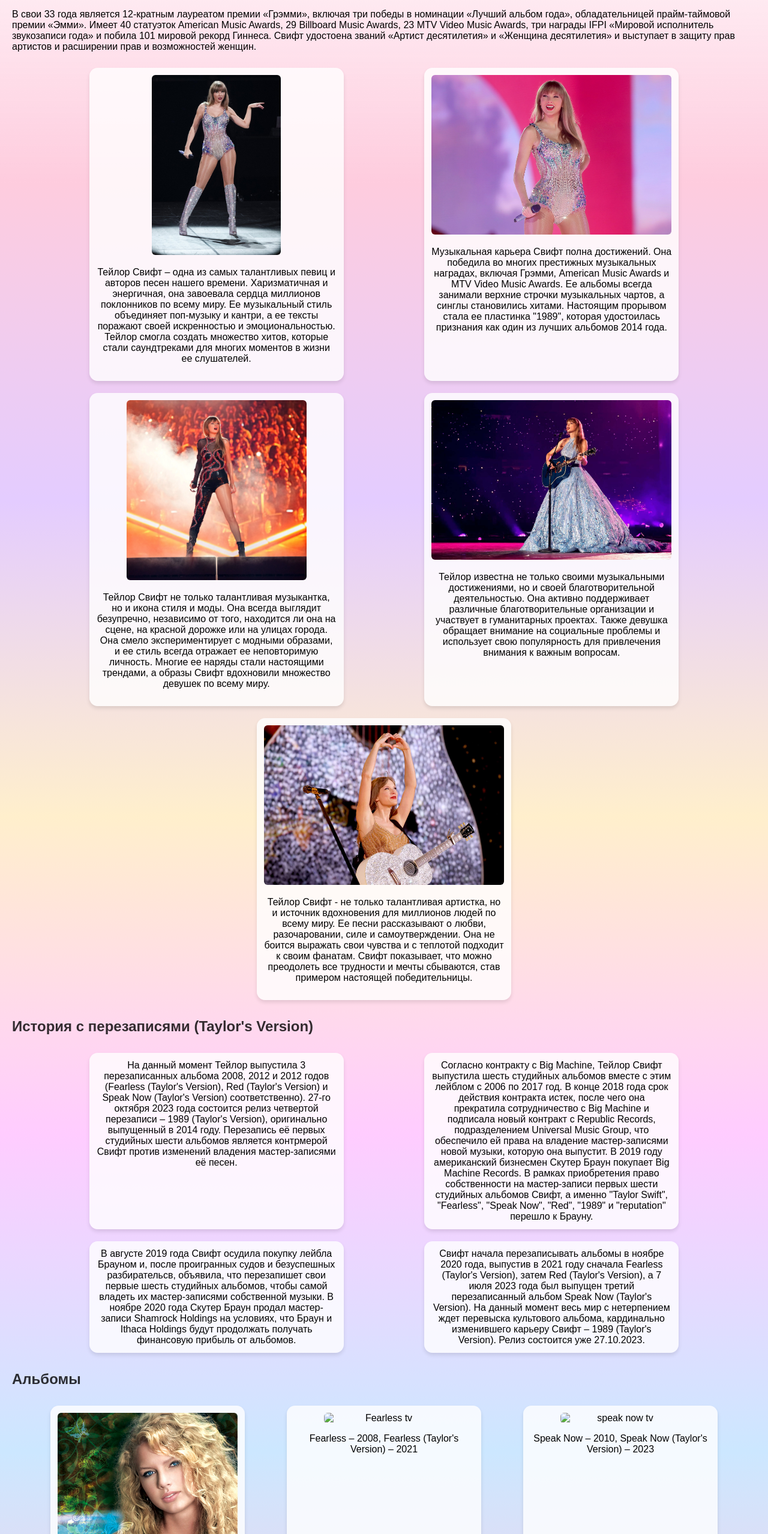
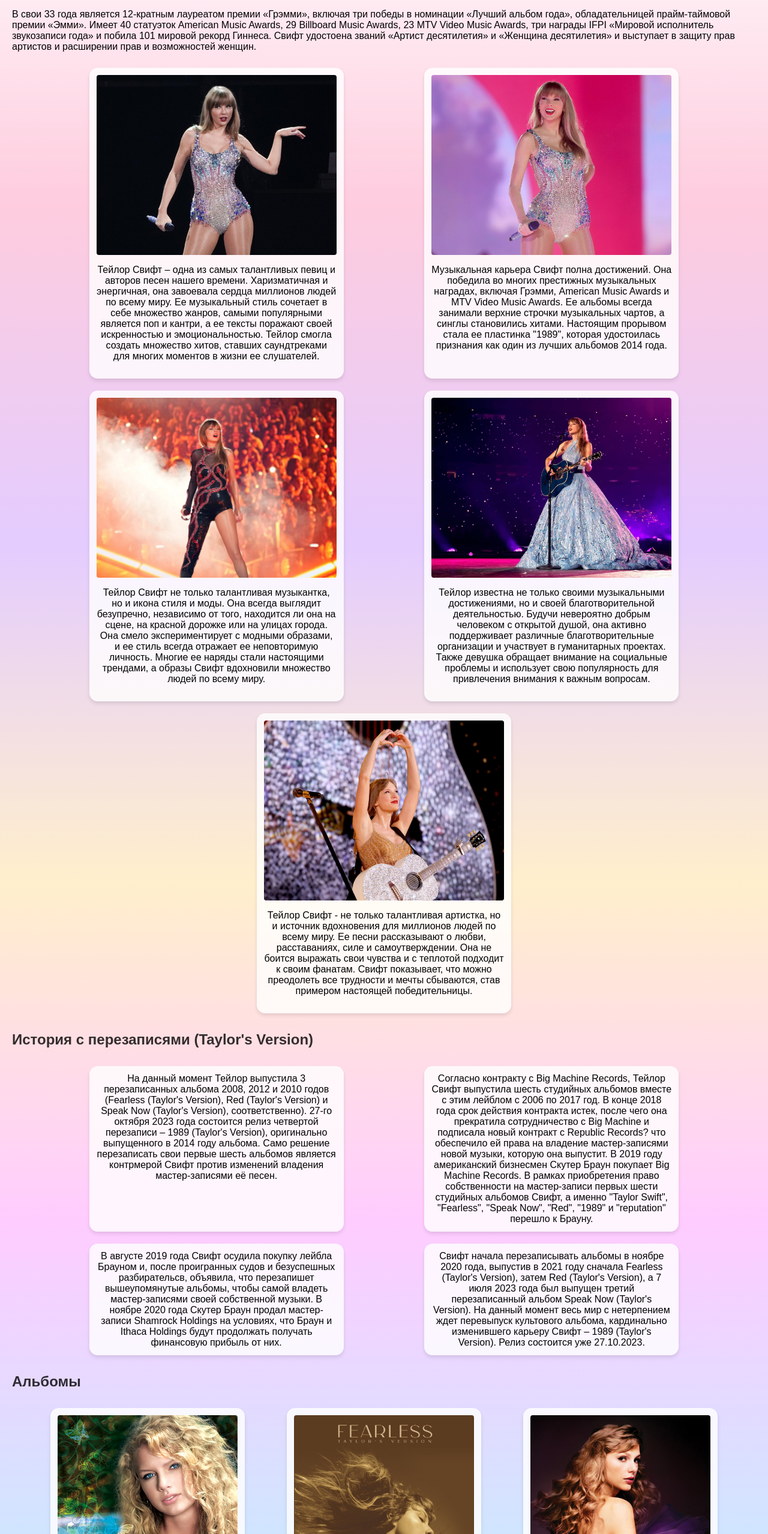
Before and after one commit to KIRILLN2023/AAAAA, a plain HTML site: page index.html in a window 1280 px wide. Shown: the part 223-2780 px from the top of the page at 60% size. Drawn offline with Linux system fonts and the light colour scheme.

Commit message:
lastcommit

```diff
--- a/css/tscss.css
+++ b/css/tscss.css
@@ -15,7 +15,6 @@ header {
     max-height: 60px;
     margin: -80px 0;
     box-shadow: 0px 1px 4px rgba(0, 0, 0, 0.05);
-    /* border: 1px solid rgba(0, 0, 0, 0.1); */
 }
 
 header h1 {
@@ -57,13 +56,6 @@ footer {
     padding: 20px;
     width: 100%;
     border: 1px solid rgba(0, 0, 0, 0.05);
-}
-
-img {
-    max-height: 300px;
-    max-width: 400px;
-    min-width: 200px;
-    border-radius: 6px;
 }
 
 .aboutts {
@@ -117,3 +109,12 @@ img {
     box-shadow: 0px 4px 6px rgba(0, 0, 0, 0.1);
     text-align: center;
 }
+
+.photo{
+    max-width: 400px;
+    min-width: 20px;
+    max-height: 300px;
+    min-height: 300px;
+    border-radius: 4px;
+    background-size: contain;
+}
--- a/index.html
+++ b/index.html
@@ -1,12 +1,13 @@
 <!DOCTYPE html>
 <head lang="ru">
     <meta charset="UTF-8">
-  <meta name="viewport" content="width=device-width, initial-scale=1.0">
+    <meta name="viewport" content="width=device-width, initial-scale=1">
     <title>Taylor Swift Fan Page</title>
     <link rel="stylesheet" href="css/tscss.css">
-
+    <!-- <link rel="stylesheet" href="https://cdn.jsdelivr.net/npm/bootstrap@5.3.2/dist/css/bootstrap.min.css" integrity="sha384-T3c6CoIi6uLrA9TneNEoa7RxnatzjcDSCmG1MXxSR1GAsXEV/Dwwykc2MPK8M2HN" crossorigin="anonymous"> -->
 </head>
 <body>
+    <!-- <script src="https://cdn.jsdelivr.net/npm/bootstrap@5.3.2/dist/js/bootstrap.bundle.min.js" integrity="sha384-C6RzsynM9kWDrMNeT87bh95OGNyZPhcTNXj1NW7RuBCsyN/o0jlpcV8Qyq46cDfL" crossorigin="anonymous"></script> -->
     <header>
         <h1>Taylor Swift Fan Page</h1>
         <nav>
@@ -26,22 +27,30 @@
         <p><b>Тейлор Элисон Свифт</b> — американская певица, автор песен, актриса, филантроп, лауреат многочисленных премий и обладатель докторской степени. Продала свыше 200 миллионов пластинок в мире и является одной из самых продаваемых музыкантов всех времен, самой прослушиваемой певицей на платформе Spotify и единственной артисткой, у которой пять альбомов были проданы тиражом свыше миллиона копий в первую неделю в США.</p>
         <p>В свои 33 года является 12-кратным лауреатом премии «Грэмми», включая три победы в номинации «Лучший альбом года», обладательницей прайм-таймовой премии «Эмми». Имеет 40 статуэток American Music Awards, 29 Billboard Music Awards, 23 MTV Video Music Awards, три награды IFPI «Мировой исполнитель звукозаписи года» и побила 101 мировой рекорд Гиннеса. Свифт удостоена званий «Артист десятилетия» и «Женщина десятилетия» и выступает в защиту прав артистов и расширении прав и возможностей женщин.</p>
         <div class="flexts">
-            <div class="aboutts"><img src="images/1.jpg" alt="Taylor Swift">
-                <p>Тейлор Свифт – одна из самых талантливых певиц и авторов песен нашего времени. Харизматичная и энергичная, она завоевала сердца миллионов поклонников по всему миру. Ее музыкальный стиль объединяет поп-музыку и кантри, а ее тексты поражают своей искренностью и эмоциональностью. Тейлор смогла создать множество хитов, которые стали саундтреками для многих моментов в жизни ее слушателей.</p>
+            <div class="aboutts">
+                <!-- <img src="images/1.jpg" alt="Taylor Swift"> -->
+                <div class="photo" style="background: url(images/1.jpg) center no-repeat; background-size: cover; background-position-y: top;"></div>
+                <p>Тейлор Свифт – одна из самых талантливых певиц и авторов песен нашего времени. Харизматичная и энергичная, она завоевала сердца миллионов людей по всему миру. Ее музыкальный стиль сочетает в себе множество жанров, самыми популярными является поп и кантри, а ее тексты поражают своей искренностью и эмоциональностью. Тейлор смогла создать множество хитов, ставших саундтреками для многих моментов в жизни ее слушателей.</p>
             </div>
-            <div class="aboutts"><img src="images/2.webp" alt="Taylor Swift">
+            <div class="aboutts">
+                <!-- <img src="images/2.webp" alt="Taylor Swift"> -->
+                <div class="photo" style="background: url(images/2.webp) center no-repeat; background-size: cover; background-position-y: top;"></div>
                 <p>Музыкальная карьера Свифт полна достижений. Она победила во многих престижных музыкальных наградах, включая Грэмми, American Music Awards и MTV Video Music Awards. Ее альбомы всегда занимали верхние строчки музыкальных чартов, а синглы становились хитами. Настоящим прорывом стала ее пластинка "1989", которая удостоилась признания как один из лучших альбомов 2014 года.</p>
             </div>
-            <div class="aboutts"><img src="images/3.webp" alt="Taylor Swift">
-                <p>Тейлор Свифт не только талантливая музыкантка, но и икона стиля и моды. Она всегда выглядит безупречно, независимо от того, находится ли она на сцене, на красной дорожке или на улицах города. Она смело экспериментирует с модными образами, и ее стиль всегда отражает ее неповторимую личность. Многие ее наряды стали настоящими трендами, а образы Свифт вдохновили множество девушек по всему миру.</p>
+            <div class="aboutts">
+                <!-- <img src="images/3.webp" alt="Taylor Swift"> -->
+                <div class="photo" style="background: url(images/3.webp) center no-repeat; background-size: cover; background-position-y: top;"></div>
+                <p>Тейлор Свифт не только талантливая музыкантка, но и икона стиля и моды. Она всегда выглядит безупречно, независимо от того, находится ли она на сцене, на красной дорожке или на улицах города. Она смело экспериментирует с модными образами, и ее стиль всегда отражает ее неповторимую личность. Многие ее наряды стали настоящими трендами, а образы Свифт вдохновили множество людей по всему миру.</p>
             </div>
             <div class="aboutts">
-                <img src="images/4.jpg" alt="Taylor Swift">
-                <p>Тейлор известна не только своими музыкальными достижениями, но и своей благотворительной деятельностью. Она активно поддерживает различные благотворительные организации и участвует в гуманитарных проектах. Также девушка обращает внимание на социальные проблемы и использует свою популярность для привлечения внимания к важным вопросам.</p>
+                <!-- <img src="images/4.jpg" alt="Taylor Swift"> -->
+                <div class="photo" style="background: url(images/4.jpg) center no-repeat; background-size: cover; background-position-y: top;"></div>
+                <p>Тейлор известна не только своими музыкальными достижениями, но и своей благотворительной деятельностью. Будучи невероятно добрым человеком с открытой душой, она активно поддерживает различные благотворительные организации и участвует в гуманитарных проектах. Также девушка обращает внимание на социальные проблемы и использует свою популярность для привлечения внимания к важным вопросам.</p>
             </div>
             <div class="aboutts">
-                <img src="images/5.jpg" alt="Taylor Swift">
-                <p>Тейлор Свифт - не только талантливая артистка, но и источник вдохновения для миллионов людей по всему миру. Ее песни рассказывают о любви, разочаровании, силе и самоутверждении. Она не боится выражать свои чувства и с теплотой подходит к своим фанатам. Свифт показывает, что можно преодолеть все трудности и мечты сбываются, став примером настоящей победительницы.</p>
+                <!-- <img src="images/5.jpg" alt="Taylor Swift"> -->
+                <div class="photo" style="background: url(images/5.jpg) center no-repeat; background-size: cover; background-position-y: top;"></div>
+                <p>Тейлор Свифт - не только талантливая артистка, но и источник вдохновения для миллионов людей по всему миру. Ее песни рассказывают о любви, расставаниях, силе и самоутверждении. Она не боится выражать свои чувства и с теплотой подходит к своим фанатам. Свифт показывает, что можно преодолеть все трудности и мечты сбываются, став примером настоящей победительницы.</p>
             </div>
         </div>
     </section>
@@ -49,10 +58,10 @@
     <section id="rerecords">
         <h2>История с перезаписями (Taylor's Version)</h2>
         <div class="flexts">
-            <div class="aboutts">На данный момент Тейлор выпустила 3 перезаписанных альбома 2008, 2012 и 2012 годов (Fearless (Taylor's Version), Red (Taylor's Version) и Speak Now (Taylor's Version) соответственно). 27-го октября 2023 года состоится релиз четвертой перезаписи – 1989 (Taylor's Version), оригинально выпущенный в 2014 году. Перезапись её первых студийных шести альбомов является контрмерой Свифт против изменений владения мастер-записями её песен.</div>
-            <div class="aboutts">Согласно контракту с Big Machine, Тейлор Свифт выпустила шесть студийных альбомов вместе с этим лейблом с 2006 по 2017 год. В конце 2018 года срок действия контракта истек, после чего она прекратила сотрудничество с Big Machine и подписала новый контракт с Republic Records, подразделением Universal Music Group, что обеспечило ей права на владение мастер-записями новой музыки, которую она выпустит. В 2019 году американский бизнесмен Скутер Браун покупает Big Machine Records. В рамках приобретения право собственности на мастер-записи первых шести студийных альбомов Свифт, а именно "Taylor Swift", "Fearless", "Speak Now", "Red", "1989" и "reputation" перешло к Брауну.</div>
-            <div class="aboutts">В августе 2019 года Свифт осудила покупку лейбла Брауном и, после проигранных судов и безуспешных разбирательсв, объявила, что перезапишет свои первые шесть студийных альбомов, чтобы самой владеть их мастер-записями собственной музыки. В ноябре 2020 года Скутер Браун продал мастер-записи Shamrock Holdings на условиях, что Браун и Ithaca Holdings будут продолжать получать финансовую прибыль от альбомов.</div>
-            <div class="aboutts">Свифт начала перезаписывать альбомы в ноябре 2020 года, выпустив в 2021 году сначала Fearless (Taylor's Version), затем Red (Taylor's Version), а 7 июля 2023 года был выпущен третий перезаписанный альбом Speak Now (Taylor's Version). На данный момент весь мир с нетерпением ждет перевыска культового альбома, кардинально изменившего карьеру Свифт – 1989 (Taylor's Version). Релиз состоится уже 27.10.2023.</div>
+            <div class="aboutts">На данный момент Тейлор выпустила 3 перезаписанных альбома 2008, 2012 и 2010 годов (Fearless (Taylor's Version), Red (Taylor's Version) и Speak Now (Taylor's Version), соответственно). 27-го октября 2023 года состоится релиз четвертой перезаписи – 1989 (Taylor's Version), оригинально выпущенного в 2014 году альбома. Само решение перезаписать свои первые шесть альбомов является контрмерой Свифт против изменений владения мастер-записями её песен.</div>
+            <div class="aboutts">Согласно контракту с Big Machine Records, Тейлор Свифт выпустила шесть студийных альбомов вместе с этим лейблом с 2006 по 2017 год. В конце 2018 года срок действия контракта истек, после чего она прекратила сотрудничество с Big Machine и подписала новый контракт с Republic Records? что обеспечило ей права на владение мастер-записями новой музыки, которую она выпустит. В 2019 году американский бизнесмен Скутер Браун покупает Big Machine Records. В рамках приобретения право собственности на мастер-записи первых шести студийных альбомов Свифт, а именно "Taylor Swift", "Fearless", "Speak Now", "Red", "1989" и "reputation" перешло к Брауну.</div>
+            <div class="aboutts">В августе 2019 года Свифт осудила покупку лейбла Брауном и, после проигранных судов и безуспешных разбирательсв, объявила, что перезапишет вышеупомянутые альбомы, чтобы самой владеть мастер-записями своей собственной музыки. В ноябре 2020 года Скутер Браун продал мастер-записи Shamrock Holdings на условиях, что Браун и Ithaca Holdings будут продолжать получать финансовую прибыль от них.</div>
+            <div class="aboutts">Свифт начала перезаписывать альбомы в ноябре 2020 года, выпустив в 2021 году сначала Fearless (Taylor's Version), затем Red (Taylor's Version), а 7 июля 2023 года был выпущен третий перезаписанный альбом Speak Now (Taylor's Version). На данный момент весь мир с нетерпением ждет перевыпуск культового альбома, кардинально изменившего карьеру Свифт – 1989 (Taylor's Version). Релиз состоится уже 27.10.2023.</div>
         </div>
     </section>
 
@@ -60,43 +69,53 @@
         <h2>Альбомы</h2>
         <div class="flexalbums">
             <div class="albumsts">
-                <img src="images/Debut.png" alt="Taylor Swift">
+                <!-- <img src="images/Debut.png" alt="Taylor Swift"> -->
+                <div class="photo" style="background: url(images/Debut.png) center no-repeat; background-size: cover; background-position-y: top;"></div>
                 <p>Taylor Swift (Debut Album) – 2006</p>
             </div>
             <div class="albumsts">
-                <img src="images/fearlesstv.jpg" alt="Fearless tv">
+                <!-- <img src="images/fearlesstv.jpg" alt="Fearless tv"> -->
+                <div class="photo" style="background: url(images/fearlesstv.jpg) center no-repeat; background-size: cover; background-position-y: top;"></div>
                 <p>Fearless – 2008, Fearless (Taylor's Version) – 2021</p>
             </div>
             <div class="albumsts">
-                <img src="images/speaknowtv.png" alt="speak now tv">
+                <!-- <img src="images/speaknowtv.png" alt="speak now tv"> -->
+                <div class="photo" style="background: url(images/speaknowtv.png) center no-repeat; background-size: cover; background-position-y: top;"></div>
                 <p>Speak Now – 2010, Speak Now (Taylor's Version) – 2023</p>
             </div>
             <div class="albumsts">
-                <img src="images/redtv.png" alt="red tv">
+                <!-- <img src="images/redtv.png" alt="red tv"> -->
+                <div class="photo" style="background: url(images/redtv.png) center no-repeat; background-size: cover; background-position-y: top;"></div>
                 <p>Red – 2012, Red (Taylor's Version) – 2021</p>
             </div>
             <div class="albumsts">
-                <img src="images/1989tv.webp" alt="1989 tv">
+                <!-- <img src="images/1989tv.webp" alt="1989 tv"> -->
+                <div class="photo" style="background: url(images/1989tv.webp) center no-repeat; background-size: cover; background-position-y: top;"></div>
                 <p>1989 – 2014, 1989 (Taylor's Version) – 2023</p>
             </div>
             <div class="albumsts">
-                <img src="images/reputation.jpg" alt="reputation">
+                <!-- <img src="images/reputation.jpg" alt="reputation"> -->
+                <div class="photo" style="background: url(images/reputation.jpg) center no-repeat; background-size: cover; background-position-y: top;"></div>
                 <p>reputation – 2017</p>
             </div>
             <div class="albumsts">
-                <img src="images/lover.jpg" alt="lover">
+                <!-- <img src="images/lover.jpg" alt="lover"> -->
+                <div class="photo" style="background: url(images/lover.jpg) center no-repeat; background-size: cover; background-position-y: top;"></div>
                 <p>Lover – 2019</p>
             </div>
             <div class="albumsts">
-                <img src="images/folklore.png" alt="folklore">
+                <!-- <img src="images/folklore.png" alt="folklore"> -->
+                <div class="photo" style="background: url(images/folklore.png) center no-repeat; background-size: cover; background-position-y: top;"></div>
                 <p>folklore – 2020</p>
             </div>
             <div class="albumsts">
-                <img src="images/evermore.png" alt="evermore">
+                <!-- <img src="images/evermore.png" alt="evermore"> -->
+                <div class="photo" style="background: url(images/evermore.png) center no-repeat; background-size: cover; background-position-y: top;"></div>
                 <p>evermore – 2020</p>
             </div>
             <div class="albumsts">
-                <img src="images/midnights.jpg" alt="midnights">
+                <!-- <img src="images/midnights.jpg" alt="midnights"> -->
+                <div class="photo" style="background: url(images/midnights.jpg) center no-repeat; background-size: cover; background-position-y: top;"></div>
                 <p>Midnights – 2022</p>
             </div>
         </div>
```
Also changed, not shown: images/1989tv.webp (renamed from images/1989 tv.webp), images/fearlesstv.jpg (renamed from images/fearless tv.jpg), images/redtv.png (renamed from images/red tv.png), images/reputation.jpg (renamed from images/reputation .jpg), images/speaknowtv.png (renamed from images/speak now tv.png), 1 other file. Lines whose indentation alone changed are shown as unchanged.
